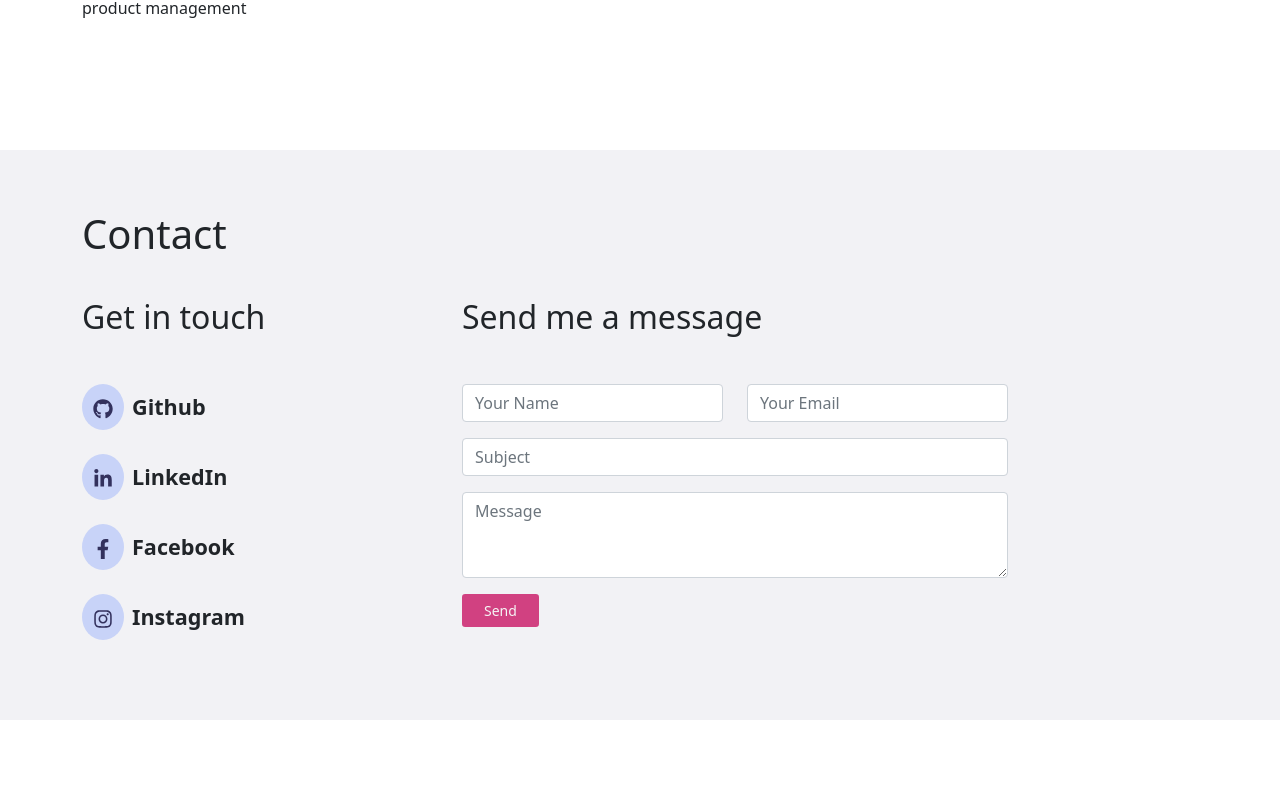
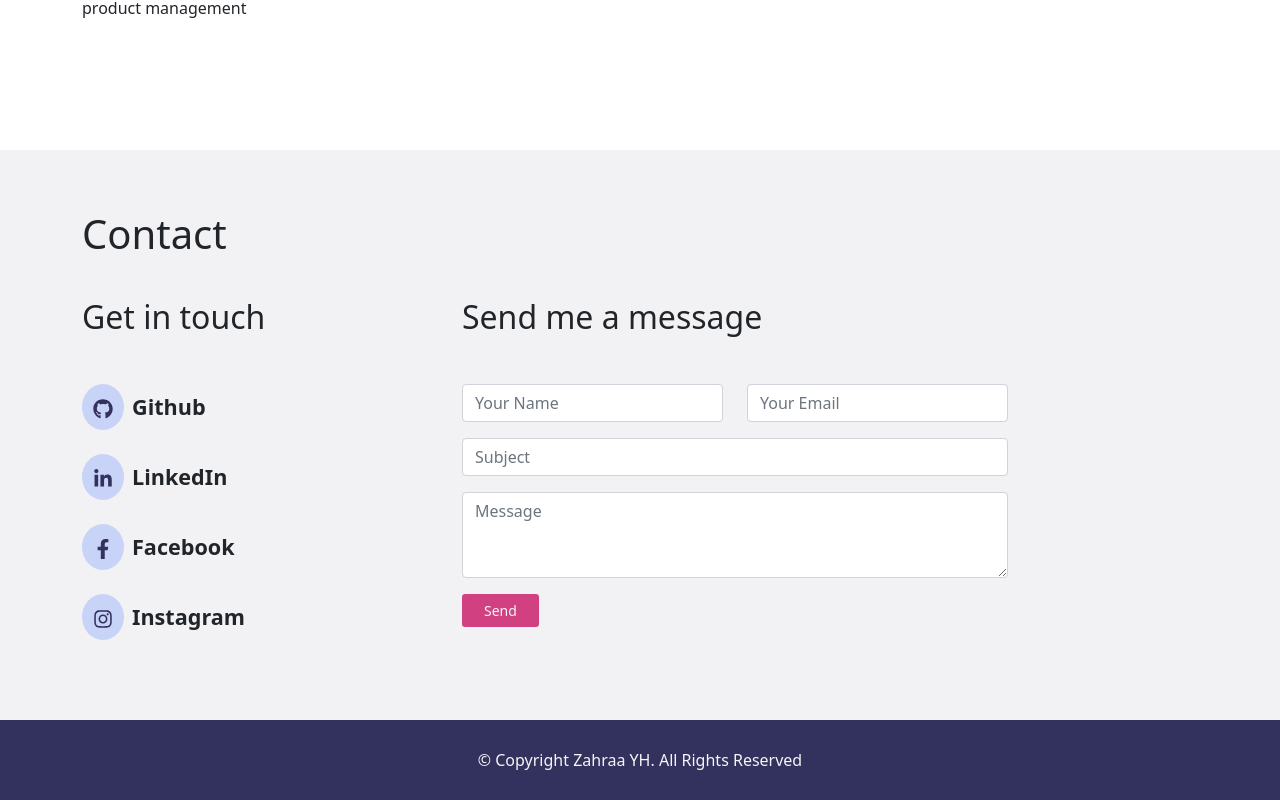
Before and after one commit to zahrayh/portfolio, a React (Create React App) app: page / in a window 1280 px wide. Shown: the part 2632-3432 px from the top of the page. Before the commit the page ends 3352 px from the top, so only its background shows below. Built offline with nearby package versions, Linux system fonts and the light colour scheme.

Commit message:
create footer

```diff
--- a/src/App.css
+++ b/src/App.css
@@ -83,3 +83,14 @@
 	font-size: 1.35rem;
 	margin: 0;
 }
+
+footer {
+	padding-top: 28px;
+	padding-bottom: 28px;
+	text-align: center;
+	background-color: #33315d;
+	color: whitesmoke;
+}
+footer p {
+	margin: 0;
+}
--- a/src/App.js
+++ b/src/App.js
@@ -9,6 +9,7 @@ import AboutSection from "./components/AboutSection";
 import ProjectsSection from "./components/ProjectsSection";
 import ExperienceSection from "./components/ExperienceSection";
 import ContactSection from "./components/ContactSection";
+import FooterSection from "./components/FooterSection";
 
 function App() {
 	return (
@@ -30,6 +31,7 @@ function App() {
 			<ProjectsSection />
 			<ExperienceSection />
 			<ContactSection />
+			<FooterSection />
 		</div>
 	);
 }
--- /dev/null
+++ b/src/components/FooterSection.js
@@ -0,0 +1,13 @@
+import React from "react";
+
+function FooterSection() {
+	return (
+		<footer>
+			<div className="container">
+				<p>© Copyright Zahraa YH. All Rights Reserved</p>
+			</div>
+		</footer>
+	);
+}
+
+export default FooterSection;
```
